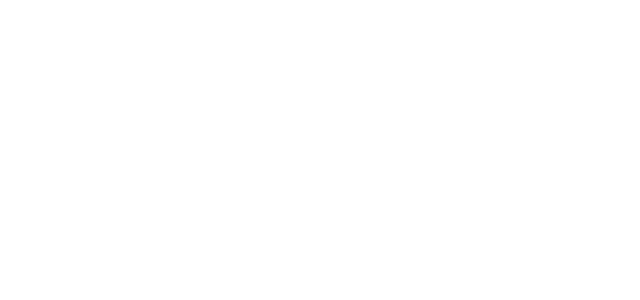
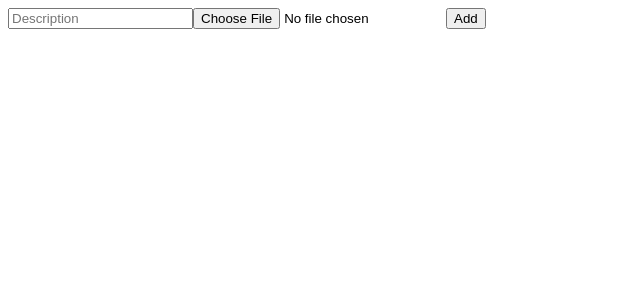
Before and after one commit to joannagizka/InstaAppFrontend, a React (Create React App) app: page /addphoto in a window 1280 px wide. Shown: the top 300 px of the page, without its empty margins (0-640 px from the left). Built offline with nearby package versions, Linux system fonts and the light colour scheme.

Commit message:
Add photo

```diff
--- a/src/App.js
+++ b/src/App.js
@@ -9,6 +9,7 @@
 import Logging from "./main/Logging";
 import WelcomeSite from "./main/WelcomeSite";
 import MyProfile from "./main/MyProfile";
+import AddPhoto from "./main/AddPhoto";
 import axios from 'axios';
 
 axios.defaults.withCredentials = true;
@@ -32,6 +33,9 @@
           <Route path="/myprofile">
             <MyProfile />
           </Route>
+          <Route path="/addphoto">
+            <AddPhoto />
+          </Route>
         </Switch>
       </div>
     </Router>
--- /dev/null
+++ b/src/main/AddPhoto.js
@@ -0,0 +1,75 @@
+import React, { Component } from "react";
+import axios from "axios";
+import {Redirect} from "react-router-dom";
+
+export default class AddPhoto extends Component {
+  constructor(props) {
+    super(props);
+
+    this.state = {
+      description: ""
+    };
+
+    this.handleSubmit = this.handleSubmit.bind(this);
+    this.handleDescriptionChange = this.handleDescriptionChange.bind(this);
+    this.uploadPhoto = this.uploadPhoto.bind(this);
+    this.handlePhotoUploadChange = this.handlePhotoUploadChange.bind(this);
+  }
+
+  handleDescriptionChange(event) {
+    this.setState({
+      [event.target.name]: event.target.value
+    });
+  }
+
+  handlePhotoUploadChange(event) {
+    console.log(event);
+  }
+
+  handleSubmit(event) {
+    const { description } = this.state;
+
+    axios.post(
+      "http://localhost:8000/addPhoto/",
+      JSON.stringify({
+        photoA: {
+          description: description
+        }
+      })
+    ).then(response => {
+      this.uploadPhoto(response.data.photoId);
+    })
+
+    event.preventDefault();
+  }
+
+  uploadPhoto(id) {
+
+  }
+
+  render() {
+
+    return (
+      <div>
+        <form onSubmit={this.handleSubmit}>
+          <input
+            type="text"
+            name="description"
+            placeholder="Description"
+            value={this.state.description}
+            onChange={this.handleDescriptionChange}
+            required
+          />
+          <input
+            type="file"
+            id="photoUpload"
+            name="Upload photo"
+            accept="image/png, image/jpeg"
+            onChange={this.handlePhotoUploadChange}
+          />
+          <button type="submit">Add</button>
+        </form>
+      </div>
+    );
+  }
+}
--- a/src/main/MyProfile.js
+++ b/src/main/MyProfile.js
@@ -1,5 +1,6 @@
 import axios from 'axios';
 import React, { Component } from "react";
+import {Link} from "react-router-dom";
 
 
 export default class MyProfile extends Component {
@@ -20,7 +21,7 @@
       <div>
         <h1>to jest twoj profil</h1>
         <h2>{this.state.username}</h2>
-
+        <Link to="/addphoto">Dodaj zdjęcie</Link>
       </div>
     );
   }
```
